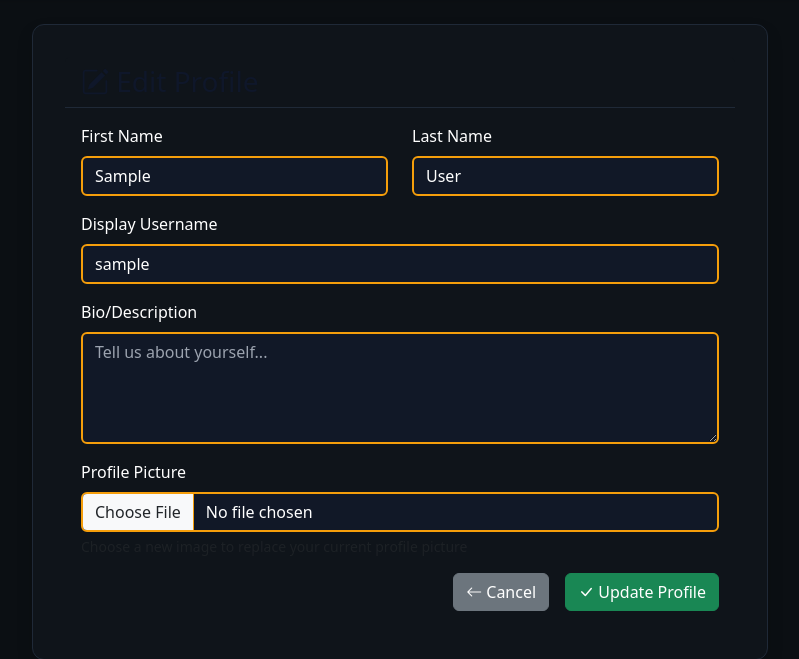
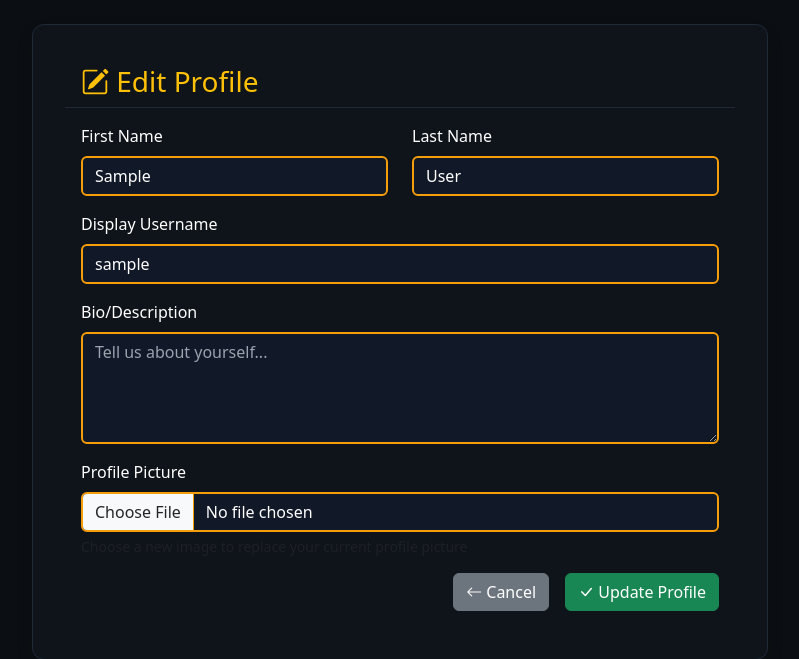
Before and after one commit to Masud-hasan9664/vibevideos, a Django app: page /profile/edit/ in a window 1280 px wide. Shown: the part 85-744 px from the top of the page, without its empty margins (240-1039 px from the left). Run offline with Django 4.2, Linux system fonts and the light colour scheme; the visitor is signed in with stand-in values (Sample User, id 1); data comes from the database, SQL or seed files in the repository.

Commit message:
Update profile_edit.html

```diff
--- a/accounts/templates/accounts/profile_edit.html
+++ b/accounts/templates/accounts/profile_edit.html
@@ -5,7 +5,7 @@
     <div class="col-md-8">
         <div class="card shadow form-professional">
             <div class="card-header">
-                <h3 class="mb-0 text-professional-primary"><i class="bi bi-pencil-square"></i> Edit Profile</h3>
+                <h3 class="mb-0 text-warning"><i class="bi bi-pencil-square text-warning"></i> Edit Profile</h3>
             </div>
             <div class="card-body">
                 {% if success %}
@@ -55,11 +55,11 @@
                         {% endif %}
                     </div>
 
-                    <div class="mb-3">
+                    <div class="mb-3 ">
                         <label for="id_picture" class="form-label">Profile Picture</label>
                         {% if form.instance.picture %}
-                            <div class="mb-2">
-                                <p class="text-muted">Current Picture:</p>
+                            <div class="mb-2 text-warning">
+                                <p class="text-warning">Current Picture:</p>
                                 <img src="{{ form.instance.picture.url }}" alt="Current Profile Picture"
                                      class="img-thumbnail" style="width: 100px; height: 100px; object-fit: cover;">
                             </div>
```
